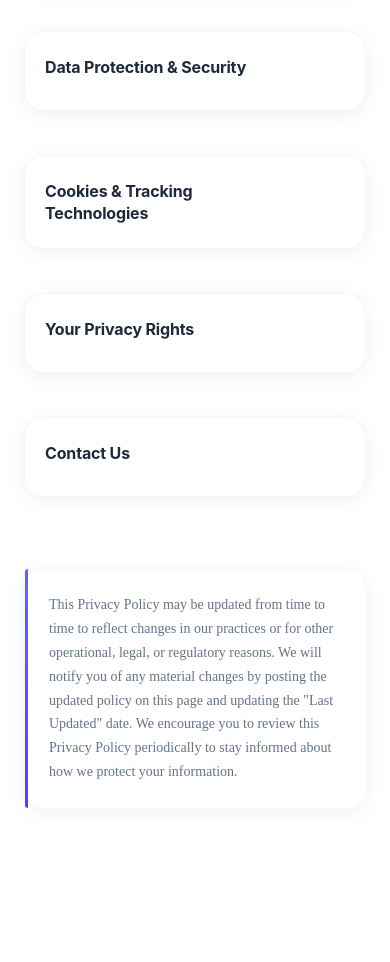
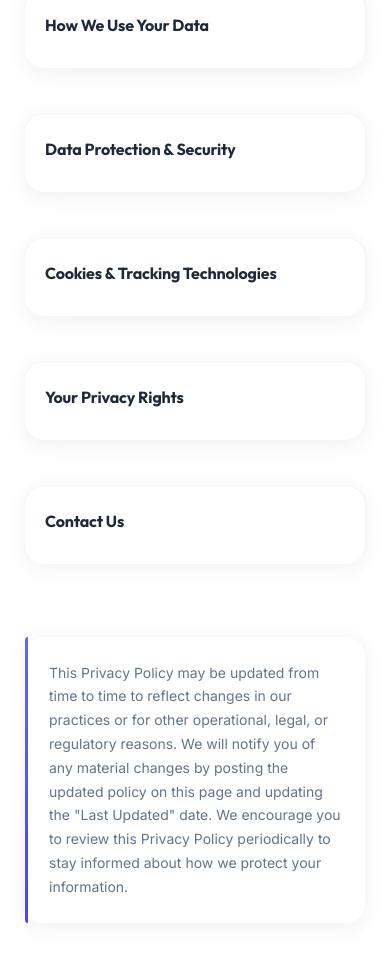
Before and after one commit to Nervaya/Nervaya, a Next.js app: page /privacy-policy in a window 390 px wide. Shown: the part 1360-2322 px from the top of the page. Before the commit the page ends 2209 px from the top, so only its background shows below. Built offline with nearby package versions, Linux system fonts and the light colour scheme; no server answers; some icons are missing.

Commit message:
refactor: Standardize font-family declarations across components using CSS variables and apply them at the HTML root.

```diff
--- a/src/app/globals.css
+++ b/src/app/globals.css
@@ -13,9 +13,9 @@
   --muted: #64748b;
   --muted-dim: #94a3b8;
   --radius-button: 8px;
-  --font-sans:
-    var(--font-inter), 'Inter', system-ui, -apple-system, 'Segoe UI', Roboto, 'Helvetica Neue', Arial, sans-serif;
-  --font-heading: var(--font-outfit), Georgia, 'Times New Roman', serif;
+  --font-heading: var(--font-outfit), 'Outfit', Georgia, serif;
+  --font-sans: var(--font-inter), 'Inter', system-ui, sans-serif;
+
   --font-mono: 'Geist Mono', 'SF Mono', Menlo, Monaco, Consolas, 'Liberation Mono', 'Courier New', monospace;
 
   --margin-xs: var(--spacing-xs);
--- a/src/app/layout.tsx
+++ b/src/app/layout.tsx
@@ -34,7 +34,7 @@ export default function RootLayout({
   const gtmId = process.env.NEXT_PUBLIC_GTM_ID;
 
   return (
-    <html lang="en">
+    <html lang="en" className={`${outfit.variable} ${inter.variable}`}>
       <head>
         <Script id="data-layer-init" strategy="beforeInteractive">
           {`
@@ -51,10 +51,7 @@ export default function RootLayout({
           `}
         </Script>
       </head>
-      <body
-        className={`${outfit.variable} ${inter.variable}`}
-        style={{ '--bg-main': `url(${IMAGES.BACKGROUND_MAIN})` } as React.CSSProperties}
-      >
+      <body style={{ '--bg-main': `url(${IMAGES.BACKGROUND_MAIN})` } as React.CSSProperties}>
         <Providers>
           <BodyRouteClass />
           <EngagementTracker />
--- a/src/components/PrivacyPolicy/PrivacyPolicyHeader/styles.module.css
+++ b/src/components/PrivacyPolicy/PrivacyPolicyHeader/styles.module.css
@@ -39,12 +39,7 @@
   letter-spacing: -0.02em;
   color: #1e293b;
   line-height: 1.2;
-  font-family:
-    'SF Pro Display',
-    -apple-system,
-    BlinkMacSystemFont,
-    'Segoe UI',
-    sans-serif;
+  font-family: var(--font-heading);
 }
 
 @media (max-width: 768px) {
@@ -58,12 +53,7 @@
     margin-bottom: 12px;
     font-size: clamp(1.5rem, 5vw, 1.75rem);
     color: #1e293b;
-    font-family:
-      'SF Pro Display',
-      -apple-system,
-      BlinkMacSystemFont,
-      'Segoe UI',
-      sans-serif;
+    font-family: var(--font-heading);
   }
 }
 
@@ -76,12 +66,7 @@
   margin-left: auto;
   margin-right: auto;
   font-weight: 600;
-  font-family:
-    'SF Pro Display',
-    -apple-system,
-    BlinkMacSystemFont,
-    'Segoe UI',
-    sans-serif;
+  font-family: var(--font-sans);
 }
 
 @media (max-width: 768px) {
@@ -96,12 +81,7 @@
     margin-bottom: 16px;
     font-size: clamp(0.75rem, 3vw, 0.875rem);
     color: #1e293b;
-    font-family:
-      'SF Pro Display',
-      -apple-system,
-      BlinkMacSystemFont,
-      'Segoe UI',
-      sans-serif;
+    font-family: var(--font-sans);
   }
 }
 
@@ -112,23 +92,13 @@
   font-size: 0.875rem;
   color: #94a3b8;
   font-weight: 400;
-  font-family:
-    'SF Pro Text',
-    -apple-system,
-    BlinkMacSystemFont,
-    'Segoe UI',
-    sans-serif;
+  font-family: var(--font-sans);
 }
 
 @media (max-width: 480px) {
   .lastUpdated {
     font-size: 0.8125rem;
-    font-family:
-      'SF Pro Text',
-      -apple-system,
-      BlinkMacSystemFont,
-      'Segoe UI',
-      sans-serif;
+    font-family: var(--font-sans);
   }
 }
 
--- a/src/components/PrivacyPolicy/PrivacyPolicySection/styles.module.css
+++ b/src/components/PrivacyPolicy/PrivacyPolicySection/styles.module.css
@@ -88,12 +88,7 @@ section h2.sectionTitle {
   letter-spacing: -0.01em;
   line-height: 1.4;
   flex: 1;
-  font-family:
-    'SF Pro Display',
-    -apple-system,
-    BlinkMacSystemFont,
-    'Segoe UI',
-    sans-serif !important;
+  font-family: var(--font-heading) !important;
 }
 
 @media (max-width: 768px) {
@@ -105,12 +100,7 @@ section h2.sectionTitle {
 @media (max-width: 480px) {
   section h2.sectionTitle {
     font-size: clamp(1rem, 3.5vw, 1.125rem) !important;
-    font-family:
-      'SF Pro Display',
-      -apple-system,
-      BlinkMacSystemFont,
-      'Segoe UI',
-      sans-serif !important;
+    font-family: var(--font-heading) !important;
     background: none !important;
     -webkit-background-clip: unset !important;
     background-clip: unset !important;
--- a/src/components/PrivacyPolicy/PrivacyPolicySections/SectionContent/styles.module.css
+++ b/src/components/PrivacyPolicy/PrivacyPolicySections/SectionContent/styles.module.css
@@ -4,12 +4,7 @@
   color: #64748b;
   margin: 0 0 24px;
   font-weight: 400;
-  font-family:
-    'SF Pro Text',
-    -apple-system,
-    BlinkMacSystemFont,
-    'Segoe UI',
-    sans-serif;
+  font-family: var(--font-sans);
 }
 
 .paragraph:last-child {
@@ -70,12 +65,7 @@
   color: #1e293b;
   margin: 0 0 20px;
   letter-spacing: -0.01em;
-  font-family:
-    'SF Pro Display',
-    -apple-system,
-    BlinkMacSystemFont,
-    'Segoe UI',
-    sans-serif;
+  font-family: var(--font-heading);
 }
 
 @media (max-width: 768px) {
@@ -115,12 +105,7 @@
   padding-left: 28px;
   position: relative;
   font-weight: 400;
-  font-family:
-    'SF Pro Text',
-    -apple-system,
-    BlinkMacSystemFont,
-    'Segoe UI',
-    sans-serif;
+  font-family: var(--font-sans);
 }
 
 .list li::before {
@@ -151,12 +136,7 @@
 .list li strong {
   color: #1e293b;
   font-weight: 600;
-  font-family:
-    'SF Pro Text',
-    -apple-system,
-    BlinkMacSystemFont,
-    'Segoe UI',
-    sans-serif;
+  font-family: var(--font-sans);
 }
 
 .grid {
```
